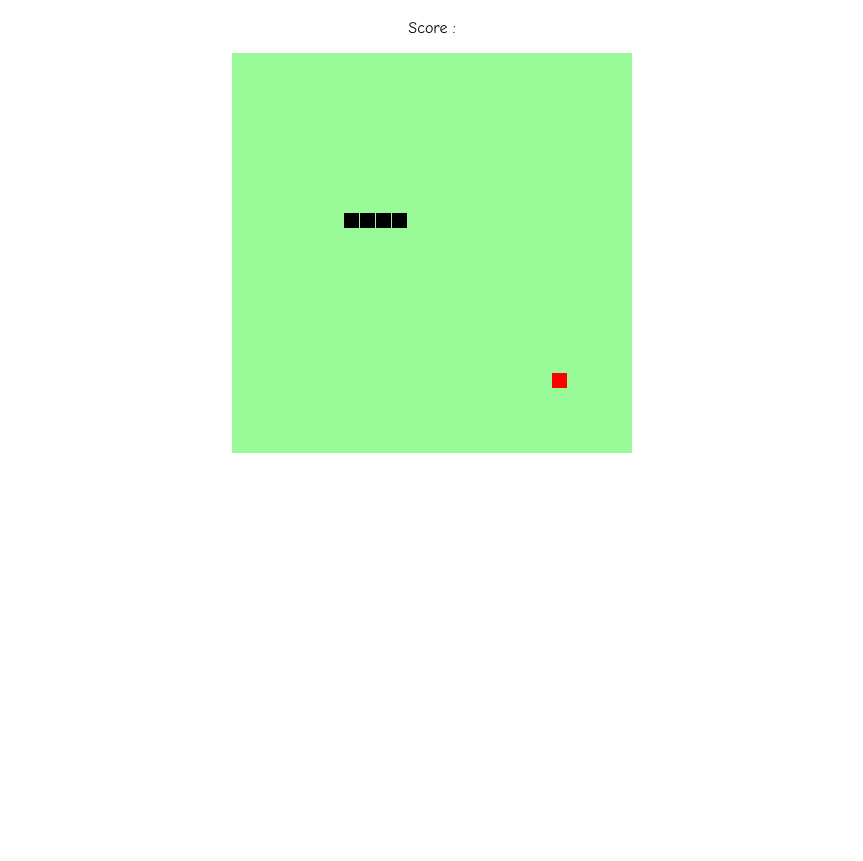
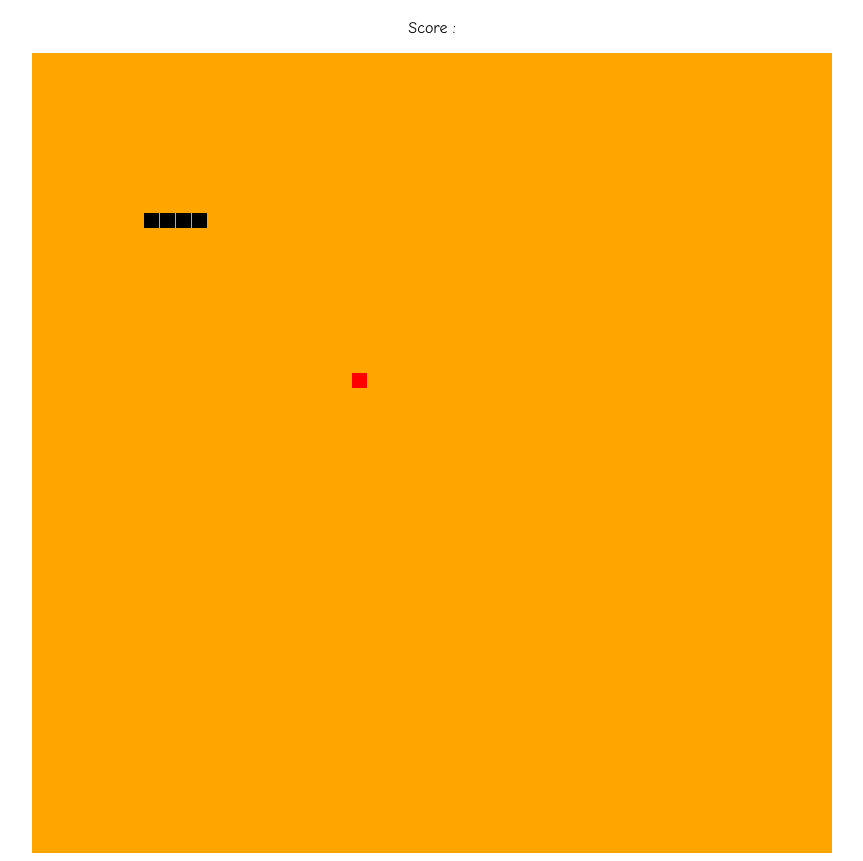
Before and after one commit to Darrenclement/snake-game, a plain HTML site: page index.html in a window 1280 px wide. Shown: the part 61-922 px from the top of the page, without its empty margins (208-1071 px from the left). Before the commit the page ends 800 px from the top, so only its background shows below. Drawn offline with Linux system fonts and the light colour scheme.

Commit message:
Update index.html

```diff
--- a/index.html
+++ b/index.html
@@ -28,10 +28,10 @@
         <!-- Step 1. Create Canvas-->
         <canvas
 
-        width ="400"
-        height="400"
+        width ="800"
+        height="800"
         id="game"
-        style="background-color: palegreen">
+        style="background-color: orange">
 
         </canvas>
 
```
